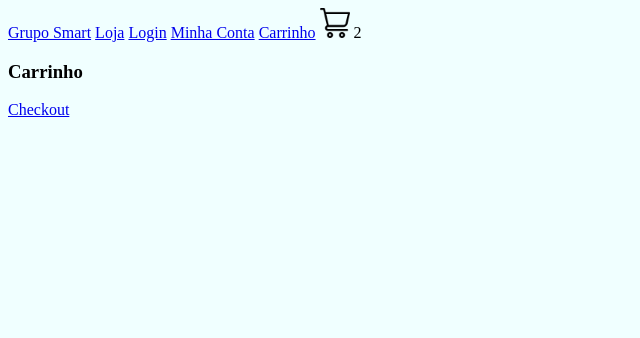
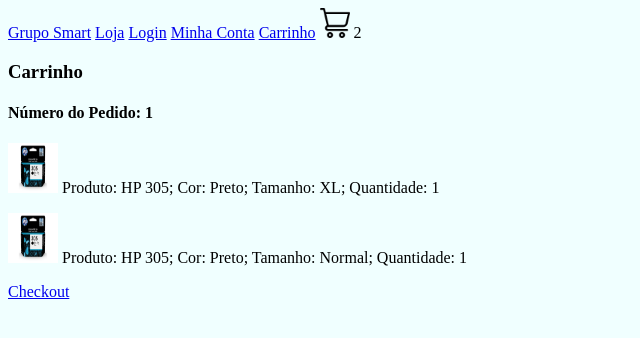
Before and after one commit to Jonathan-Venancio/Site-Grupo-Smart, a Django app: page /carrinho/ in a window 1280 px wide. Shown: the top 338 px of the page, without its empty margins (0-640 px from the left). Run offline with Django 5.2, Linux system fonts and the light colour scheme; a user stored in the database is signed in; data comes from the database, SQL or seed files in the repository; both versions use the stored data as it was after the commit; some libraries are stand-ins or nearby versions.

Commit message:
itens dentro do carrinho

```diff
--- a/ecommerce/loja/novos_context.py
+++ b/ecommerce/loja/novos_context.py
@@ -6,7 +6,7 @@
     if request.user.is_authenticated:
         cliente = request.user.cliente
     else:
-        print('Não Logado')
+        return {"quantidade_produtos_carrinho": quantidade_produtos_carrinho}
 
     pedido, criado = Pedido.objects.get_or_create(cliente=cliente, finalizado=False)
 
--- a/ecommerce/loja/templates/carrinho.html
+++ b/ecommerce/loja/templates/carrinho.html
@@ -4,6 +4,17 @@
 {% block body %}
 
 <h3>Carrinho</h3>
+<h4>Número do Pedido: {{ pedido.id }}</h4>
+
+{% for item in itens_pedido %}
+<p>
+    <img src="{{ item.itemestoque.produto.imagem.url }}" width="50px" height="50px">
+    Produto: {{ item.itemestoque.produto.nome }};
+    Cor: {{ item.itemestoque.cor.nome }};
+    Tamanho: {{ item.itemestoque.tamanho }};
+    Quantidade: {{item.quantidade}}
+</p>
+{% endfor %}
 
 <a href="{% url 'checkout' %}">Checkout</a>
 
--- a/ecommerce/loja/views.py
+++ b/ecommerce/loja/views.py
@@ -47,7 +47,12 @@
 
 
 def carrinho(request):
-    return render(request, 'carrinho.html')
+    if request.user.is_authenticated:
+        cliente = request.user.cliente
+    pedido, criado = Pedido.objects.get_or_create(cliente=cliente, finalizado=False)
+    itens_pedido = ItensPedido.objects.filter(pedido=pedido)
+    context = {"itens_pedido": itens_pedido, "pedido": pedido}
+    return render(request, 'carrinho.html', context)
 
 def checkout(request):
     return render(request, 'checkout.html')
```
Also changed, not shown: ecommerce/db.sqlite3, ecommerce/loja/migrations/0006_rename_itemestoque_itenspedido_item_estoque.py (added), ecommerce/loja/migrations/0007_rename_item_estoque_itenspedido_itemestoque.py (added).
